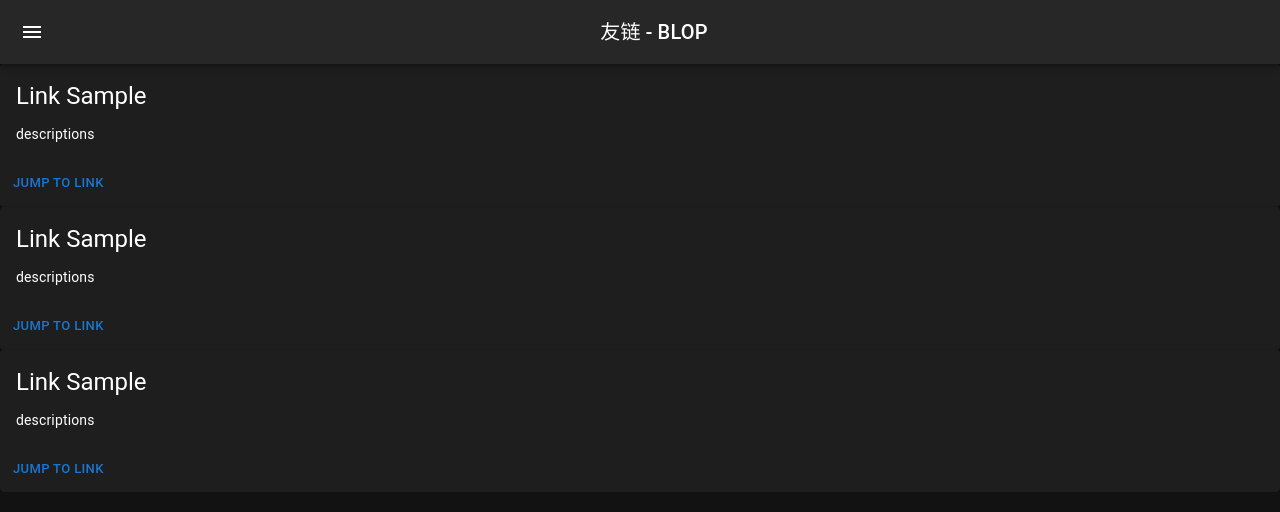
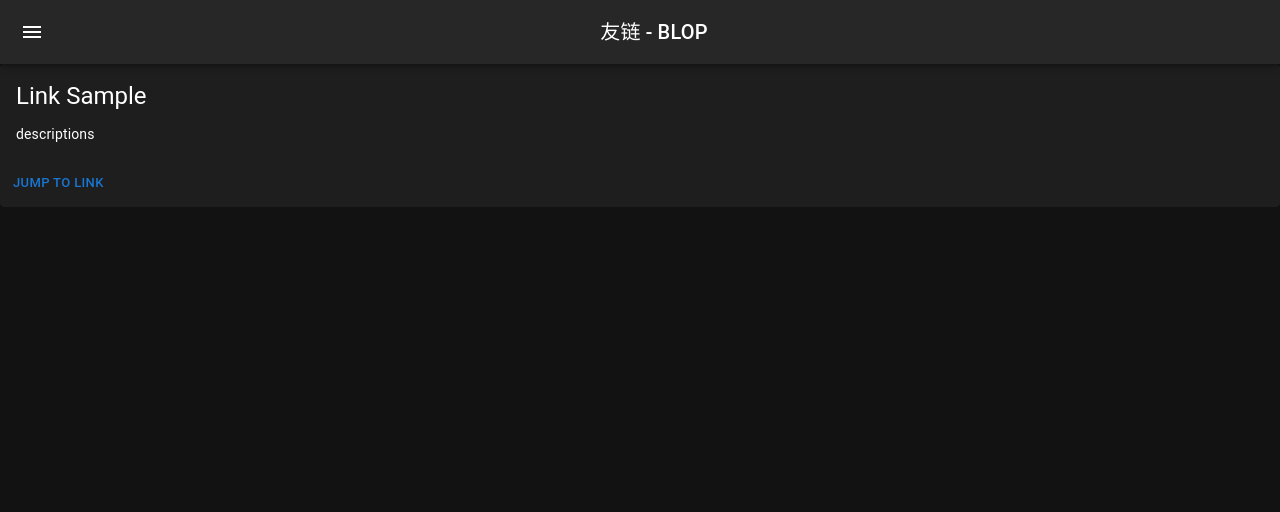
Before and after one commit to lupnis/Blop, a Next.js app: page /links in a window 1280 px wide. Shown: the top 512 px of the page. Built offline with nearby package versions, Linux system fonts and the light colour scheme.

Commit message:
fix: remove traversing example

```diff
--- a/src/app/links/page.js
+++ b/src/app/links/page.js
@@ -20,7 +20,7 @@ export default function LinksPageRender(props) {
     return (
         <>
             <title>{LinksPage.title}</title>
-            {[1,2,3].map((item, i)=>{return <LinkItem key={i} />})}
+            <LinkItem />
         </>
     );
 }
```
